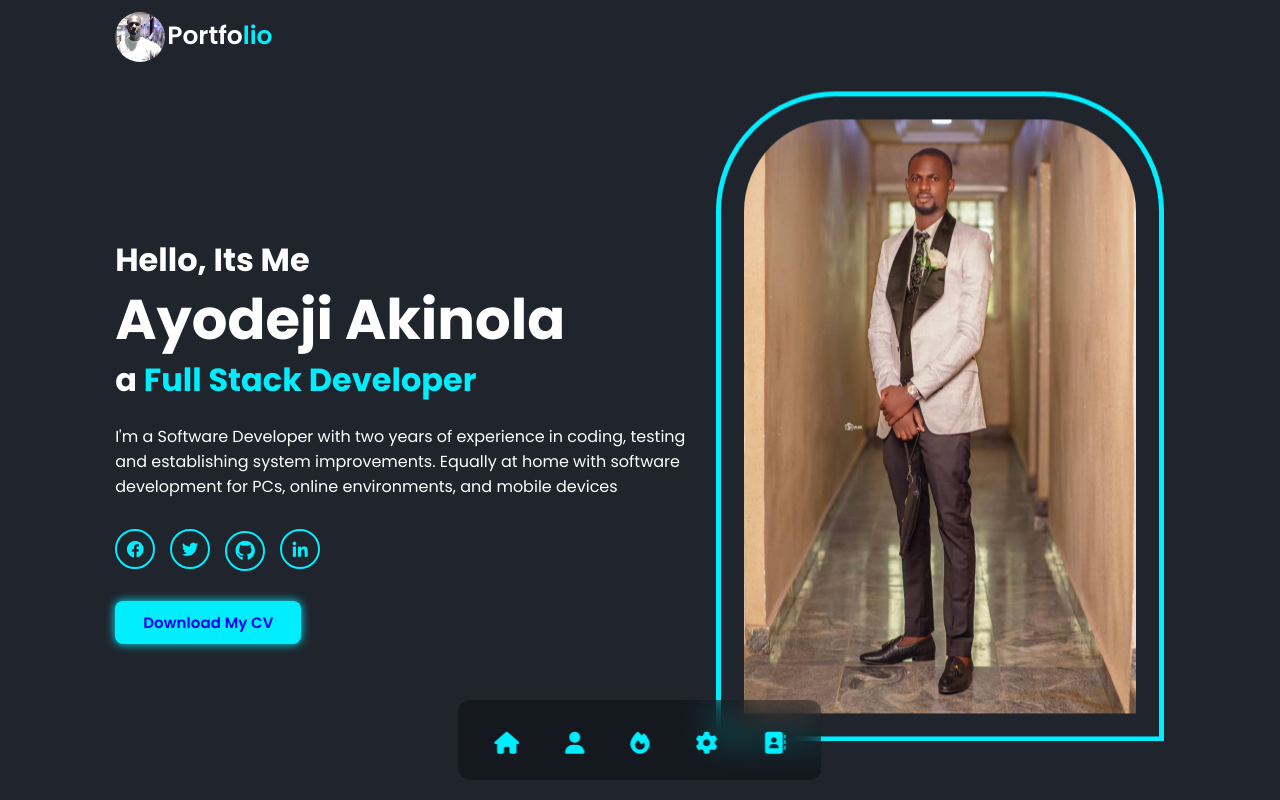
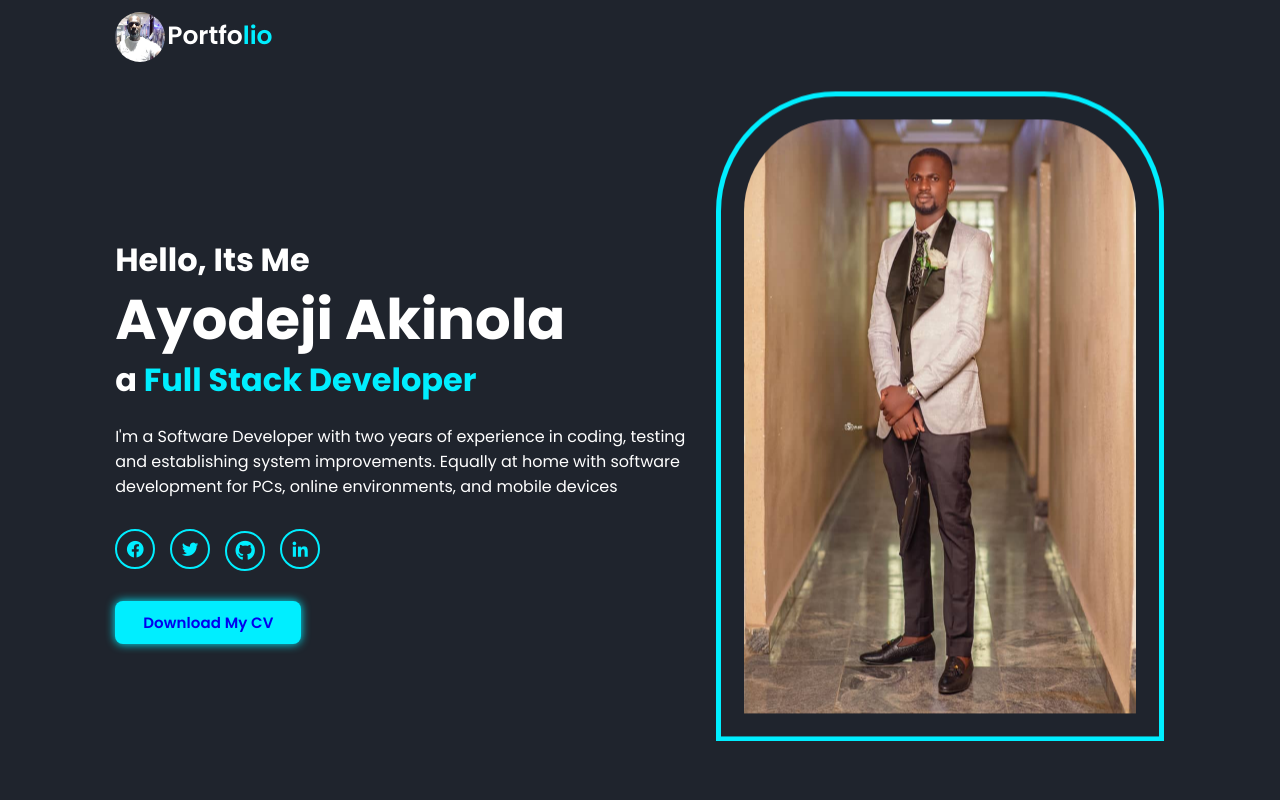
Before and after one commit to Mr-Rovilay/vit-project, a React (Vite) app: page / in a window 1280 px wide. Shown: the top 800 px of the page. Built offline with nearby package versions, Linux system fonts and the light colour scheme.

Commit message:
add deploy workflow

```diff
--- a/src/components/navbar/Navbar.jsx
+++ b/src/components/navbar/Navbar.jsx
@@ -2,7 +2,6 @@
 import React from "react";
 import "./navbar.css";
 import logo from "../../images/deji.jpeg";
-import Nav from "../nav/nav";
 
 const Navbar = () => {
   return (
@@ -11,7 +10,6 @@ const Navbar = () => {
         <img src={logo} alt="deji" className="img" />
         Portfo<span>lio</span>{" "}
       </a>
-      <Nav />
     </header>
   );
 };
```
